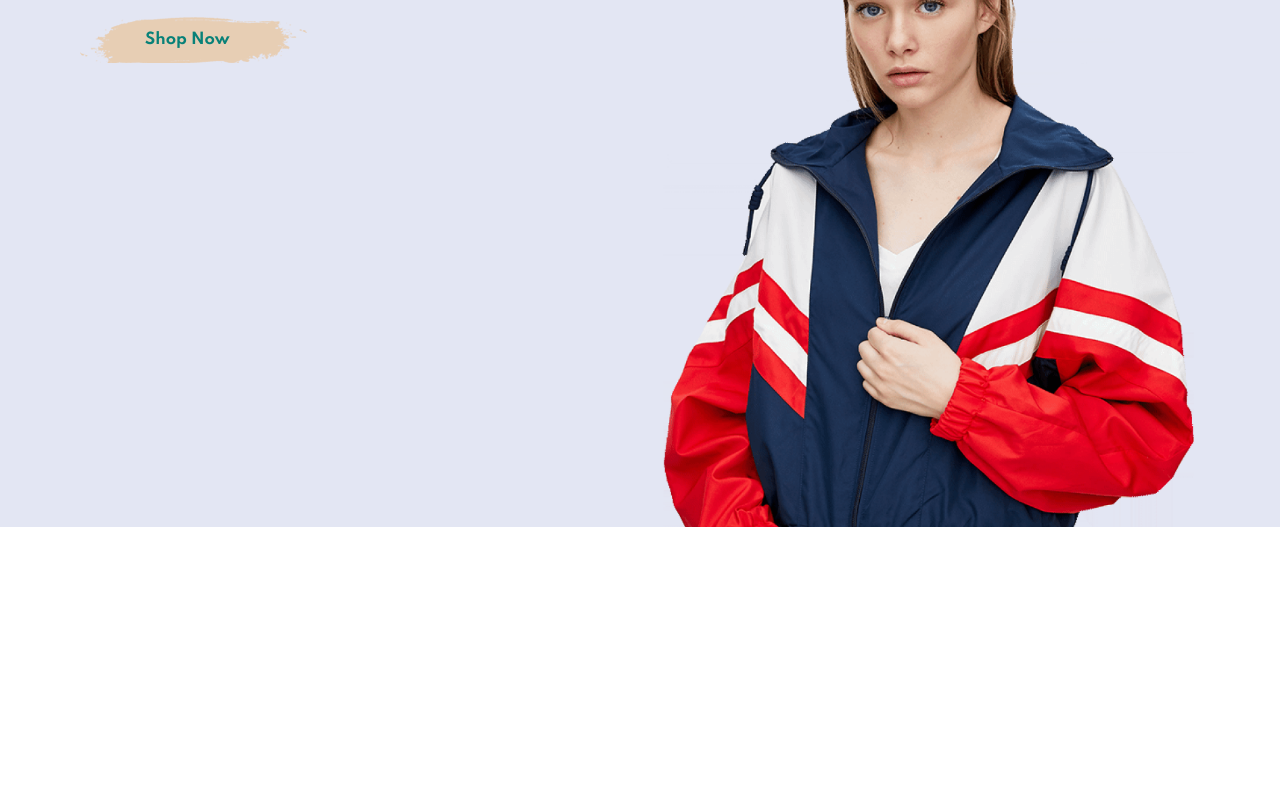
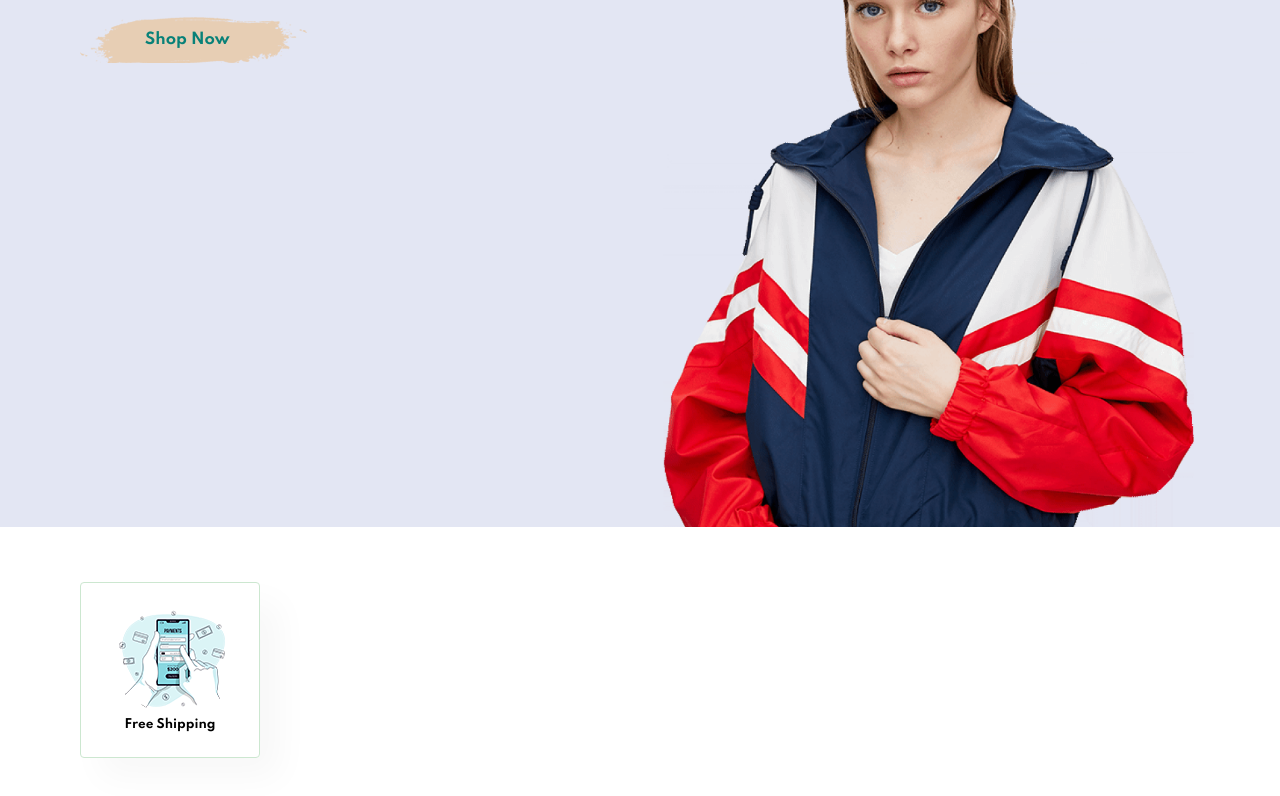
Before and after one commit to vallynch91/Ecommerce, a website: page index.html in a window 1280 px wide. Shown: the part 278-1074 px from the top of the page. Before the commit the page ends 805 px from the top, so only its background shows below. Drawn offline with Linux system fonts and the light colour scheme.

Commit message:
Adding Features

```diff
--- a/index.html
+++ b/index.html
@@ -34,6 +34,13 @@
         <button>Shop Now</button>
     </section>
 
+    <section id="feature" class="section-p1">
+        <div class="fe-box">
+            <img src="img/features/f1.png" alt="">
+            <h6>Free Shipping</h6>
+        </div>
+    </section>
+
     <script src="script.js"></script>
 </body>
 </html>
--- a/styles.css
+++ b/styles.css
@@ -128,3 +128,13 @@ body {
   font-weight: 700;
   font-size: 15px;
 }
+
+#feature .fe-box {
+  width: 180px;
+  text-align: center;
+  padding: 25px 15px;
+  box-shadow: 20px 20px 34px rgba(0, 0, 0, 0.03);
+  border: 1px solid #cce7d0;
+  border-radius: 4px;
+  margin: 15px 0;
+}
```
